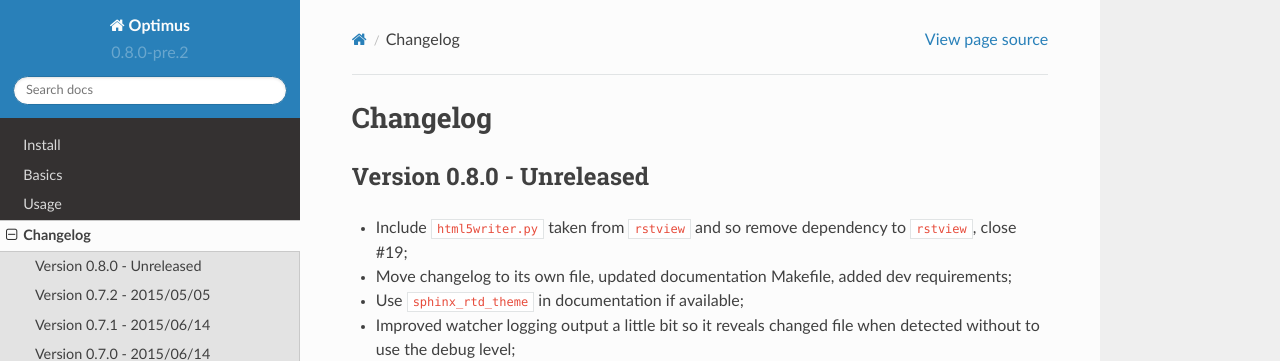
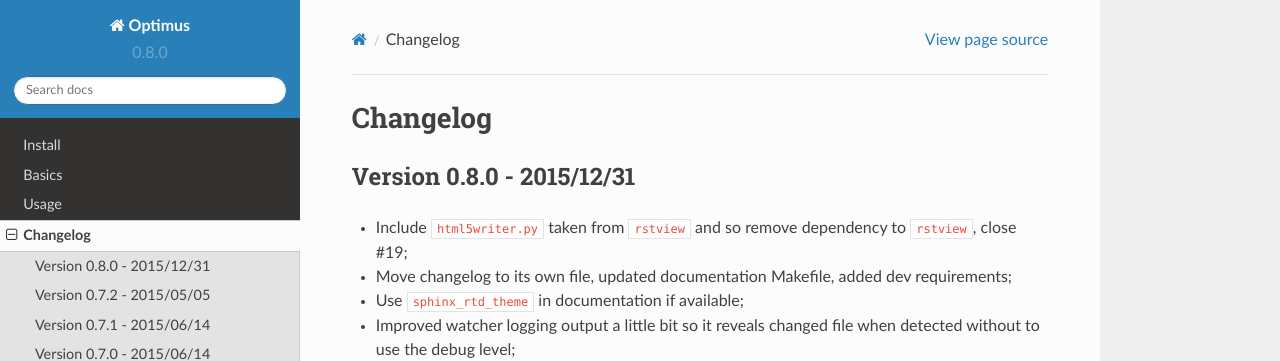
Before and after one commit to sveetch/Optimus, a Sphinx documentation site: the page built from docs/changelog.rst, in a window 1280 px wide and 900 px high. Shown: the top 361 px of the window. Built offline with Sphinx 7.4.7 and the Read the Docs theme 2.0.0, drawn with Linux system fonts in a browser that asks for light colours.

Commit message:
Bump to 0.8.0

```diff
--- a/docs/changelog.rst
+++ b/docs/changelog.rst
@@ -7,7 +7,7 @@
 Changelog
 =========
 
-Version 0.8.0 - Unreleased
+Version 0.8.0 - 2015/12/31
 --------------------------
 
 * Include ``html5writer.py`` taken from ``rstview`` and so remove dependency to ``rstview``, close #19;
--- a/optimus/__init__.py
+++ b/optimus/__init__.py
@@ -3,4 +3,4 @@
 A simple building environment to produce static HTML from Jinja templates and
 with assets compress managing with webassets
 """
-__version__ = "0.8.0-pre.2"
+__version__ = "0.8.0"
```
